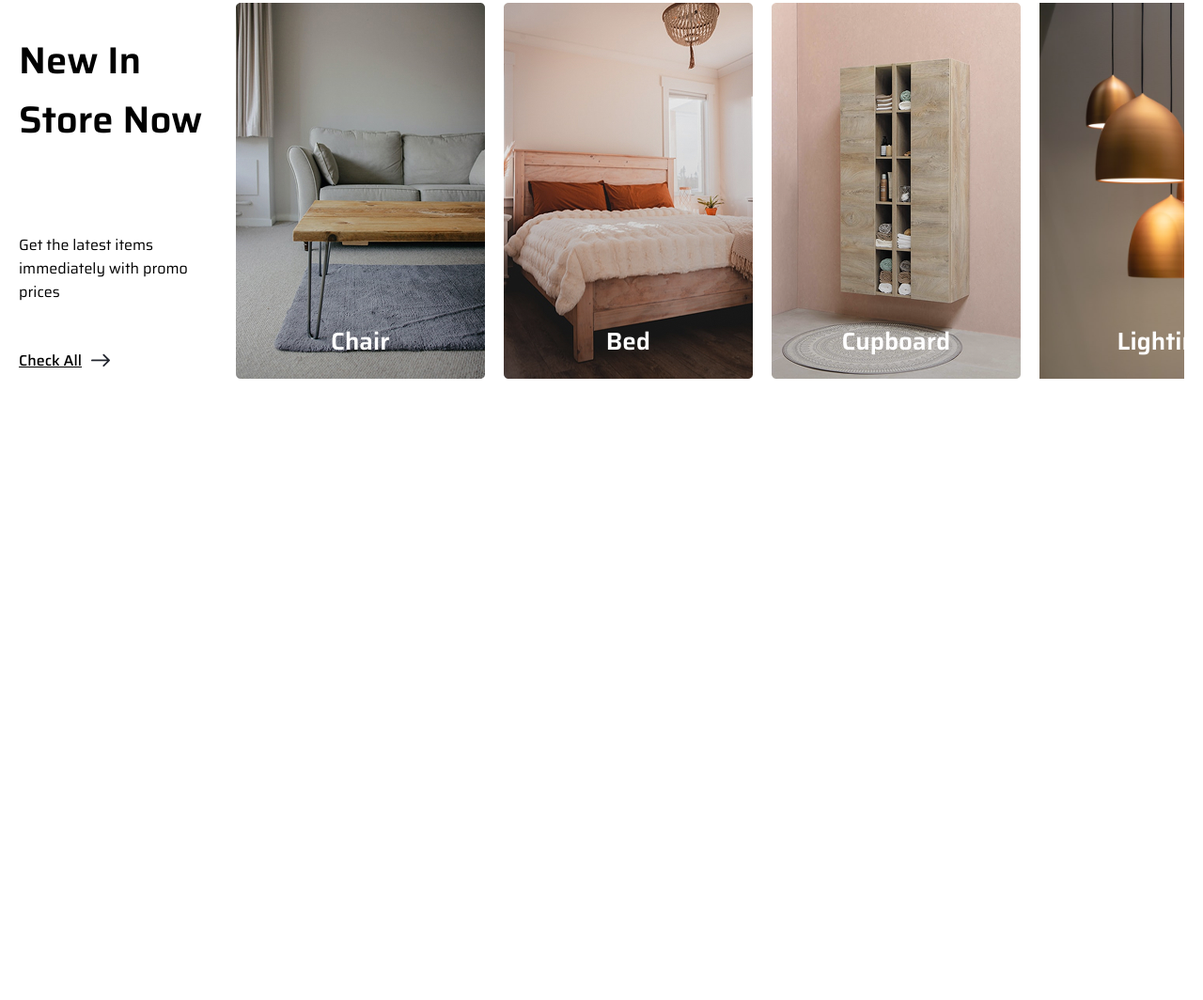
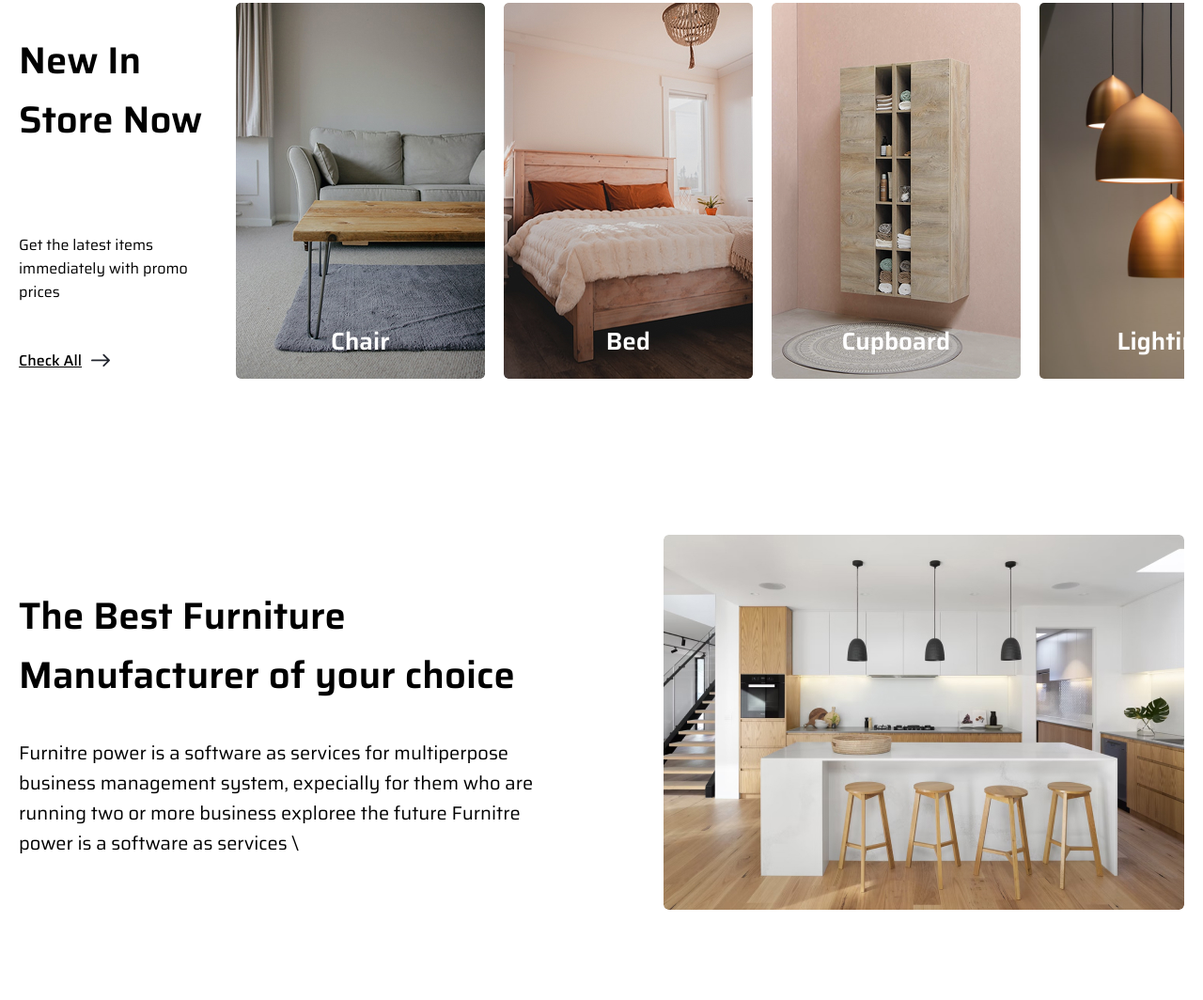
Before and after one commit to runohod/FurniShop, a website built with Vite: page index.html in a window 1280 px wide. Shown: the part 1672-2736 px from the top of the page at 94% size. Before the commit the page ends 2145 px from the top, so only its background shows below. Built offline with nearby package versions, Linux system fonts and the light colour scheme; files whose address does not match are found by name.

Commit message:
furniture

```diff
--- a/index.html
+++ b/index.html
@@ -104,17 +104,14 @@
             <img src="./src/assets/img/cheir-slider.jpg" alt="кресло" class="slider_imgs"/>
             <div class="slide-caption">Chair</div>
           </div>
-
           <div class="slide-item">
             <img src="./src/assets/img/bed-slider.jpg" alt="кровать" class="slider_imgs"/>
             <div class="slide-caption">Bed</div>
           </div>
-
           <div class="slide-item">
             <img src="./src/assets/img/cupboard-slider.png" alt="шкаф" class="slider_imgs"/>
             <div class="slide-caption">Cupboard</div>
           </div>
-
           <div class="slide-item">
             <img src="./src/assets/img/lightning-slider.jpg" alt="светильники" class="slider_imgs"/>
             <div class="slide-caption">Lighting</div>
@@ -123,11 +120,15 @@
       </div>
     </section>
 
-
-
-    <section class="">
-      <div class="_wrapper container">
-
+    <section class="furniture">
+      <div class="furniture_wrapper container">
+          <div class="furniture_left">
+            <h2 class="furniture_subtitle">The Best Furniture Manufacturer of your choice</h2>
+            <div class="furniture_description">Furnitre power is a software as services for multiperpose business management system, expecially for them who are running two or more business exploree the future Furnitre power is a software as services \</div>
+          </div>
+          <div class="furniture_img">
+            <img src="./src/assets/img/furniture-img.jpg" alt="фурнитура" class="furniture_img_1"/>
+          </div>
       </div>
     </section>
 
--- /dev/null
+++ b/src/scss/components/furniture.scss
@@ -0,0 +1,44 @@
+.furniture {
+  display: flex;
+  align-items: center;
+  min-height: 591px;
+}
+
+.furniture_wrapper {
+  display: flex;
+  justify-content: space-between;
+  align-items: center;
+  width: 100%;
+}
+
+.furniture_left {
+  display: flex;
+  flex-direction: column;
+  justify-content: center;
+  font-weight: 600;
+  font-size: 40px;
+}
+
+.furniture_subtitle {
+  font-weight: 600;
+  font-size: 40px;
+  max-width: 558px;
+}
+
+.furniture_description {
+  padding-top: 35px;
+  font-weight: 400;
+  font-size: 20px;
+  max-width: 570px;
+}
+
+.furniture_img {
+  display: flex;
+  align-items: center;
+}
+
+.furniture_img_1 {
+  max-width: 554px;
+  max-height: 399px;
+  border-radius: 5px;
+}
--- a/src/scss/components/services.scss
+++ b/src/scss/components/services.scss
@@ -13,7 +13,7 @@
   max-width: 554px;
   max-height: 443px;
   //   padding-top: 74px;
-  border-radius: 20px;
+  border-radius: 5px;
 }
 
 .services_right {
--- a/src/scss/components/slider.scss
+++ b/src/scss/components/slider.scss
@@ -69,6 +69,7 @@
   scroll-snap-align: start;
   flex-shrink: 0;
   display: block;
+  border-radius: 5px;
 }
 
 .slide-caption {
--- a/src/scss/style.scss
+++ b/src/scss/style.scss
@@ -4,3 +4,4 @@
 @import url(../scss/components/header.scss);
 @import url(../scss/components/services.scss);
 @import url(../scss/components/slider.scss);
+@import url(../scss/components/furniture.scss);
```
Also changed, not shown: src/assets/img/furniture-img.jpg (added).
